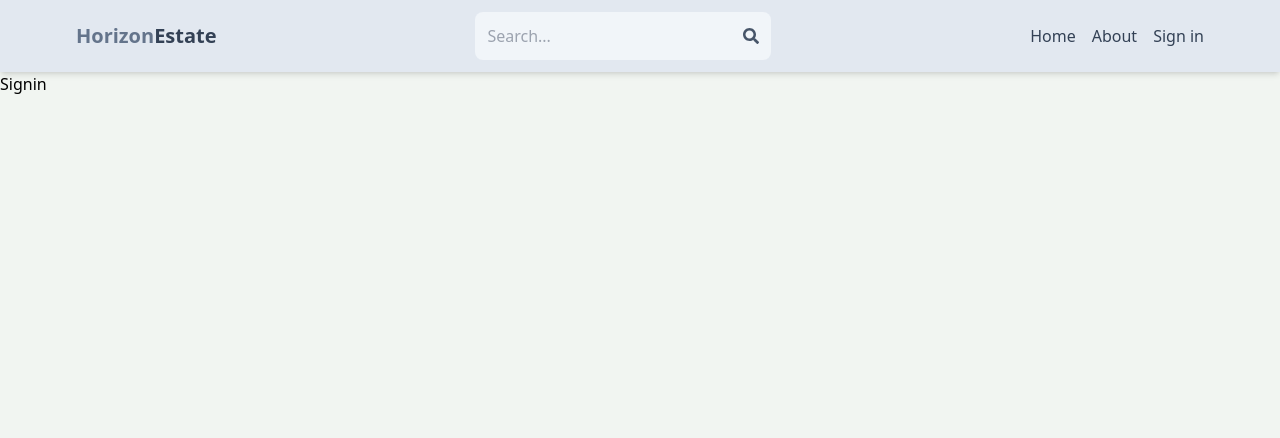
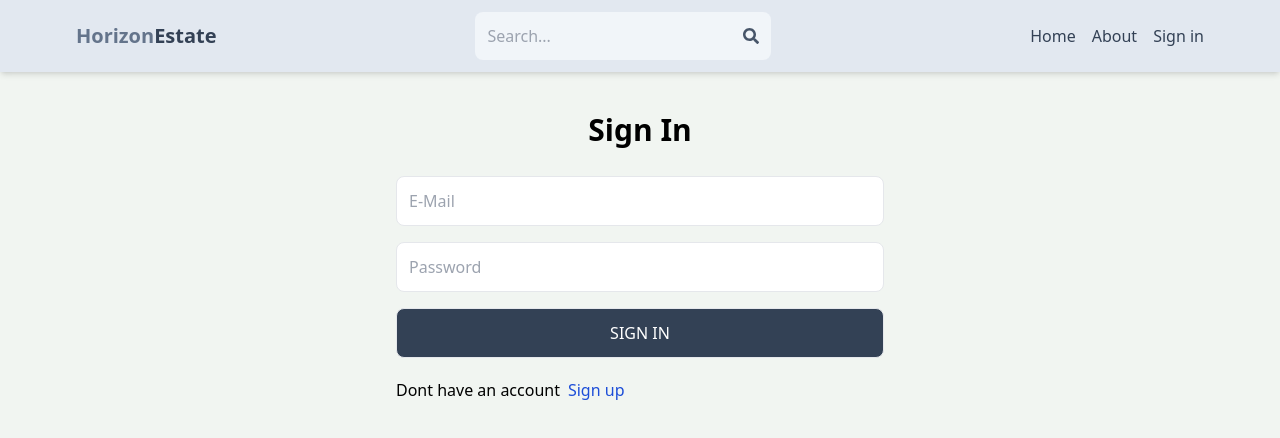
Before and after one commit to Robin-Gouda/Real_Estate, a React (Vite) app in the folder client/: page /sign-in in a window 1280 px wide. Shown: the top 438 px of the page. Built offline with nearby package versions, Linux system fonts and the light colour scheme.

Commit message:
complete signin page functionality

```diff
--- a/client/src/pages/SignIn.jsx
+++ b/client/src/pages/SignIn.jsx
@@ -1,7 +1,78 @@
-import React from "react";
+import React, { useState } from "react";
+import { Link, useNavigate } from "react-router-dom";
 
 const Signin = () => {
-  return <div>Signin</div>;
+  const [formData, setFormData] = useState({});
+  const [error, setError] = useState(null);
+  const [loading, setLoading] = useState(false);
+  const navigate = useNavigate();
+  const handleChange = (e) => {
+    setFormData({ ...formData, [e.target.id]: e.target.value });
+  };
+
+  const handleSubmit = async (e) => {
+    e.preventDefault();
+
+    try {
+      setLoading(true);
+
+      const res = await fetch("/api/auth/signin", {
+        method: "POST",
+        headers: { "Content-Type": "application/json" },
+        body: JSON.stringify(formData),
+      });
+      const data = await res.json();
+
+      // console.log(data);
+      if (data.success === false) {
+        setLoading(false);
+        setError(data.message);
+        return;
+      }
+      setLoading(false);
+      setError(null);
+      navigate("/");
+    } catch (error) {
+      setLoading(false);
+      setError(error.message);
+    }
+  };
+
+  // console.log(formData);
+  return (
+    <div className="p-3 max-w-lg mx-auto">
+      <h1 className="text-3xl text-center font-semibold my-7">Sign In</h1>
+      <form onSubmit={handleSubmit} className="flex flex-col gap-4">
+        <input
+          type="text"
+          placeholder="E-Mail"
+          className=" border p-3 rounded-lg"
+          id="email"
+          onChange={handleChange}
+        />
+        <input
+          type="password"
+          placeholder="Password"
+          className=" border p-3 rounded-lg"
+          id="password"
+          onChange={handleChange}
+        />
+        <button
+          disabled={loading}
+          className="border p-3 rounded-lg bg-slate-700 text-white uppercase hover:opacity-90 disabled:opacity-80"
+        >
+          {loading ? "Loading..." : "Sign in"}
+        </button>
+      </form>
+      <div className="flex gap-2 mt-5">
+        <p>Dont have an account</p>
+        <Link to={"/sign-up"}>
+          <span className="text-blue-700">Sign up</span>
+        </Link>
+      </div>
+      {error && <p className="text-red-500 mt-5">{error}</p>}
+    </div>
+  );
 };
 
 export default Signin;
--- a/client/src/pages/SignUp.jsx
+++ b/client/src/pages/SignUp.jsx
@@ -58,7 +58,7 @@
           onChange={handleChange}
         />
         <input
-          type="text"
+          type="password"
           placeholder="Password"
           className=" border p-3 rounded-lg"
           id="password"
```
